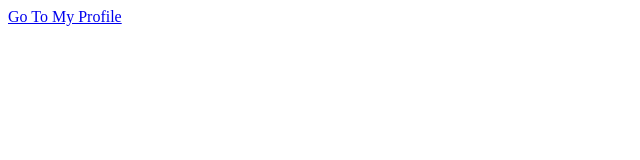
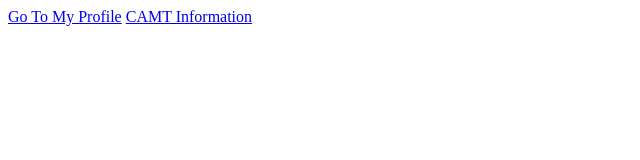
Before and after one commit to YGY-t/new-lab03, a plain HTML site: page index.html in a window 1280 px wide. Shown: the whole page, without its empty margins (0-640 px from the left). Drawn offline with Linux system fonts and the light colour scheme.

Commit message:
camt info added

```diff
--- a/index.html
+++ b/index.html
@@ -1 +1,2 @@
 <a href="profile.html">Go To My Profile</a>
+<a href="https://www.camt.cmu.ac.th/">CAMT Information</a>
```
